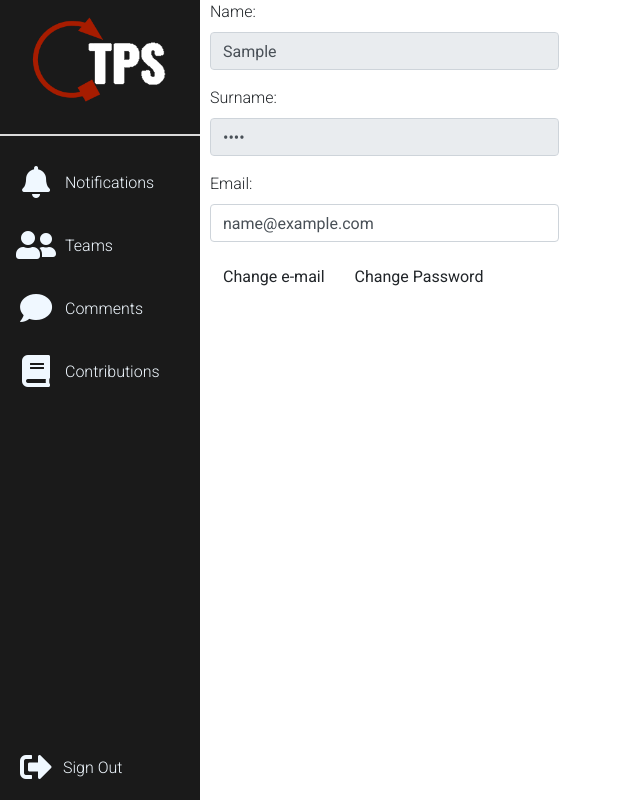
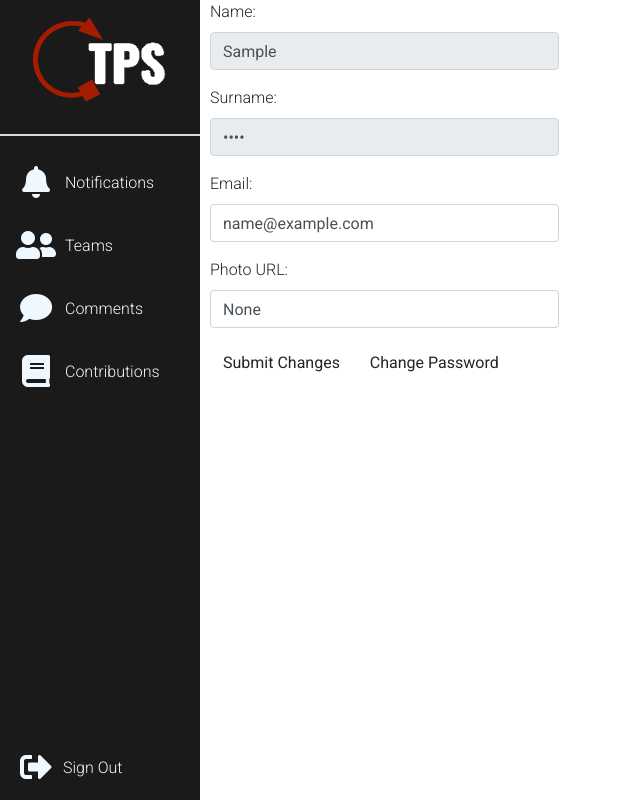
Before and after one commit to koguz/TaskPointSystem, a Django app: a page that uses tasks/templates/tasks/account_settings.html in a window 1280 px wide; the page is wider, and only the part inside the window is pictured. Shown: that part, without its empty margins (0-640 px from the left). Run offline with Django 3.2, Linux system fonts and the light colour scheme; the visitor is signed in with stand-in values (Sample User, id 1); data comes from the database, SQL or seed files in the repository; data that the repository does not hold is empty; some libraries are stand-ins or nearby versions.

Commit message:
feature/TPS-16 Developer and Supervisor models changed for photo_url field. set_email function is modified to save photo url. profile.html and view modified to get photo url.

```diff
--- a/tasks/models.py
+++ b/tasks/models.py
@@ -68,6 +68,7 @@ class Milestone(models.Model):
 class Supervisor(models.Model):
     id = models.CharField("ID", max_length=12, primary_key=True)
     user = models.OneToOneField(User, on_delete=models.CASCADE)
+    photo_url = models.CharField("Photo URL:", null= True,max_length=2038)
 
     def __str__(self):
         return self.get_name()
@@ -150,6 +151,7 @@ class Team(models.Model):
 class Developer(models.Model):
     id = models.CharField("ID", max_length=12, primary_key=True)
     user = models.OneToOneField(User, on_delete=models.CASCADE)
+    photo_url = models.CharField("Photo URL:", null=True, max_length=2038)
     # team = models.ForeignKey(Team, on_delete=models.SET_NULL, blank=True, null=True)
 
     def __str__(self):
--- a/tasks/templates/tasks/account_settings.html
+++ b/tasks/templates/tasks/account_settings.html
@@ -19,7 +19,11 @@
                         <label for="email">Email:</label>
                         <input type="email" class="form-control" name="email" value="{{ email }}">
                     </div>
-                    <button type="submit" class="btn btn-default">Change e-mail</button>
+                    <div class="form-group" >
+                        <label for="email">Photo URL:</label>
+                        <input type="text" class="form-control" name="photo_url" value="{{ user_photo_url }}">
+                    </div>
+                    <button type="submit" class="btn btn-default">Submit Changes</button>
                     <a href="{% url 'tasks:password_change' %}" class="btn btn-default" role="button">Change Password</a>
                 </form>
             </div>
--- a/tasks/templates/tasks/profile.html
+++ b/tasks/templates/tasks/profile.html
@@ -4,7 +4,7 @@
       <div class="row">
           <div class="col-sm-12 profile-row">
               <div class="profile-card" style="float: left">
-                  <img src="../../static/tasks/Default_Profile.jpg" alt="Profile Picture">
+                  <img src="{{ developer_photo_url }}" alt="Profile Picture">
                   <div>
                       <div class="profile-info">
                           <h1>{{ developer.get_name }}</h1>
--- a/tasks/views.py
+++ b/tasks/views.py
@@ -654,13 +654,14 @@ def supervisor_edit_task(request, task_id):
 def profile(request):
     developer = Developer.objects.get(user=request.user)
     user_task_list = developer.assignee.all().filter(status__lt=5).order_by('due')[:5]
-
+    developer_photo_url = developer.photo_url
     return render(
         request,
         'tasks/profile.html',
         {
             'user_task_list': user_task_list,
             'developer': developer,
+            'developer_photo_url': developer_photo_url,
         }
     )
 
@@ -761,19 +762,23 @@ class TeamRenameView(UserPassesTestMixin, BSModalUpdateView):
 
 @login_required
 def account_settings(request):
-    user = User.objects.values('first_name', 'last_name', 'email').get(username=request.user)
+    if Developer.objects.filter(user=request.user):
+        user = User.objects.values('first_name', 'last_name', 'email', 'developer__photo_url').get(
+            username=request.user)
+        user_photo_url = str(user['developer__photo_url'])
+    else:
+        user = User.objects.values('first_name', 'last_name', 'email', 'supervisor__photo_url').get(
+            username=request.user)
+        user_photo_url = str(user['supervisor__photo_url'])
     user_first_name = str(user['first_name'])
     user_last_name = str(user['last_name'])
     user_email = str(user['email'])
-
-    print(user_first_name)
-    print(user_last_name)
-    print(user_email)
 
     return render(
         request,
         'tasks/account_settings.html',
         {
+            'user_photo_url': user_photo_url,
             'first_name': user_first_name,
             'last_name': user_last_name,
             'email': user_email,
@@ -789,5 +794,12 @@ def set_email(request):
         user = User.objects.get(username=request.user)
         user.email = request.POST['email']
         user.save()
-
+    if 'photo_url' in request.POST and Developer.objects.filter(user=request.user):
+        developer = Developer.objects.get(user=request.user)
+        developer.photo_url = request.POST['photo_url']
+        developer.save()
+    elif 'photo_url' in request.POST and Supervisor.objects.filter(user=request.user):
+        supervisor = Supervisor.objects.get(user=request.user)
+        supervisor.photo_url = request.POST['photo_url']
+        supervisor.save()
     return redirect(request.META['HTTP_REFERER'])
```
Also changed, not shown: tasks/migrations/0012_auto_20210514_2120.py (added).
